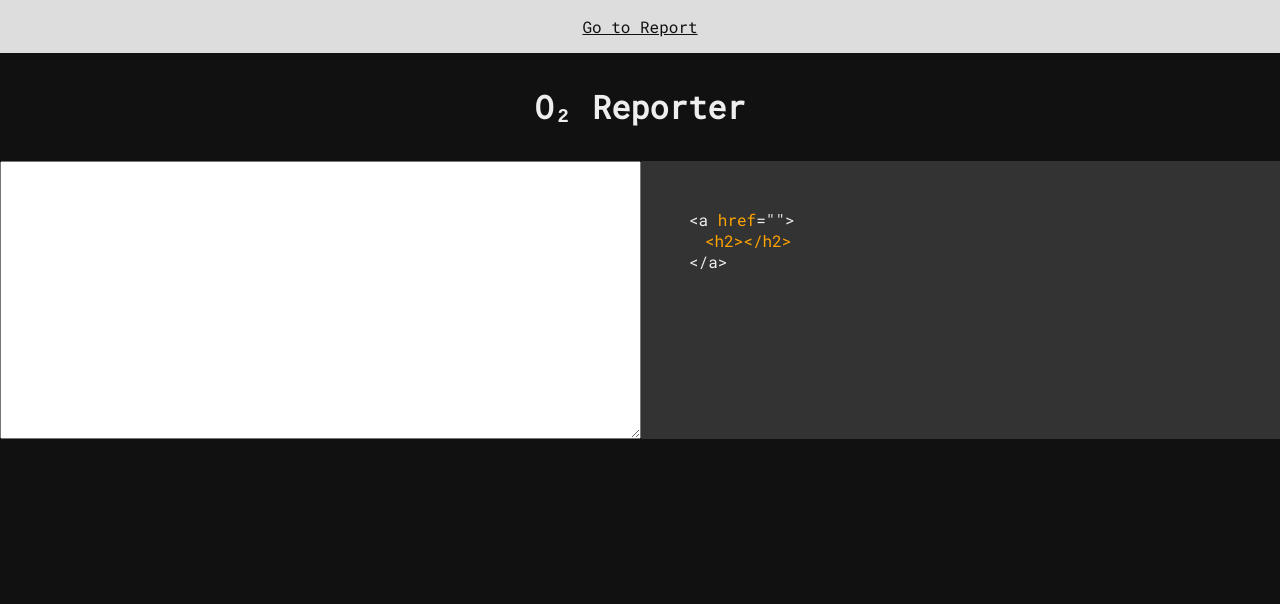
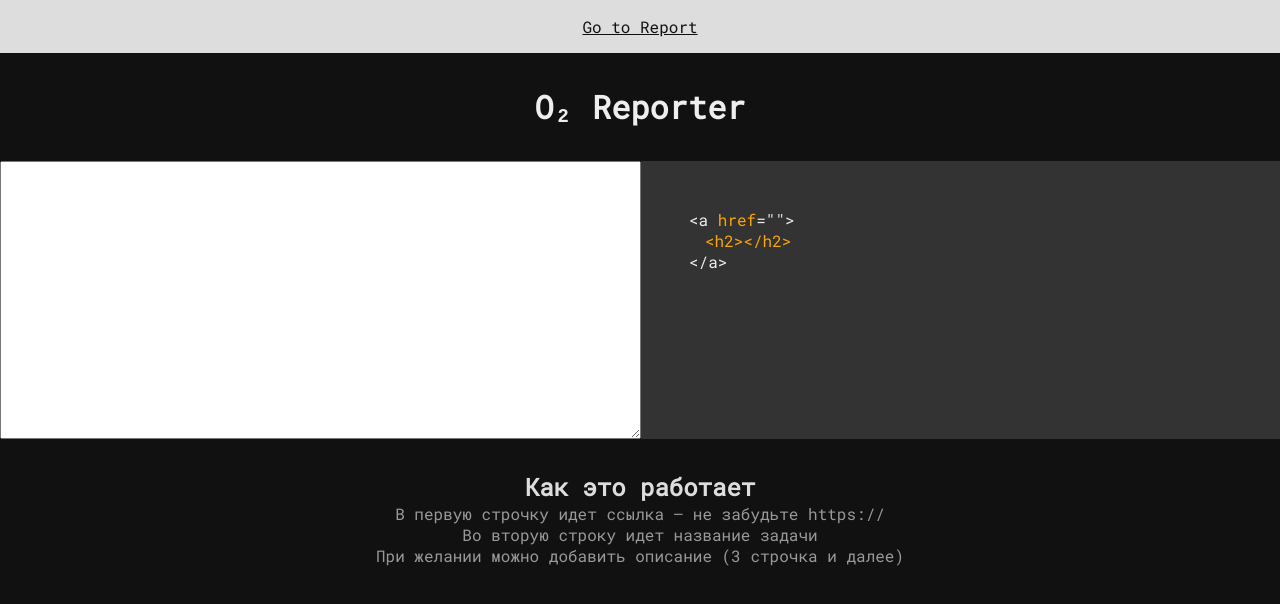
Before and after one commit to dragunovartem99/o2-reporter, a Vue app: page / in a window 1280 px wide. Shown: the top 604 px of the page. Built offline with nearby package versions, Linux system fonts and the light colour scheme.

Commit message:
Add help section

```diff
--- a/src/App.vue
+++ b/src/App.vue
@@ -15,15 +15,19 @@
     <div class="code">
       <span>&lt;a <span>href</span>="{{ test.split(/\r?\n/)[0] }}"&gt;</span>
       <fakeTag tag="h2">{{ test.split(/\r?\n/)[1] }}</fakeTag>
-
       <div v-if="test.split(/\r?\n/)[1]">
         <fakeTag v-for="n in test.split(/\r?\n/).length - 2" tag="p">{{
           test.split(/\r?\n/)[n + 1]
         }}</fakeTag>
       </div>
-
       <span>&lt;/a&gt;</span>
     </div>
+  </div>
+  <div class="help">
+    <h2>Как это работает</h2>
+    <p>В первую строчку идет ссылка — не забудьте https://</p>
+    <p>Во вторую строку идет название задачи</p>
+    <p>При желании можно добавить описание (3 строчка и далее)</p>
   </div>
 </template>
 
@@ -58,6 +62,14 @@ h1 {
 }
 .app {
   display: flex;
+  margin-bottom: 2rem;
+}
+.help {
+  text-align: center;
+  color: #999;
+}
+.help h2 {
+  color: #ddd;
 }
 span span {
   color: orange;
--- a/src/style.css
+++ b/src/style.css
@@ -9,4 +9,10 @@ body {
   font-family: "Roboto Mono", monospace;
   background-color: #111;
   color: #eee;
+  caret-color: darkorange;
 }
+
+*::selection {
+  background-color: orange;
+  color: #111;
+}
```
